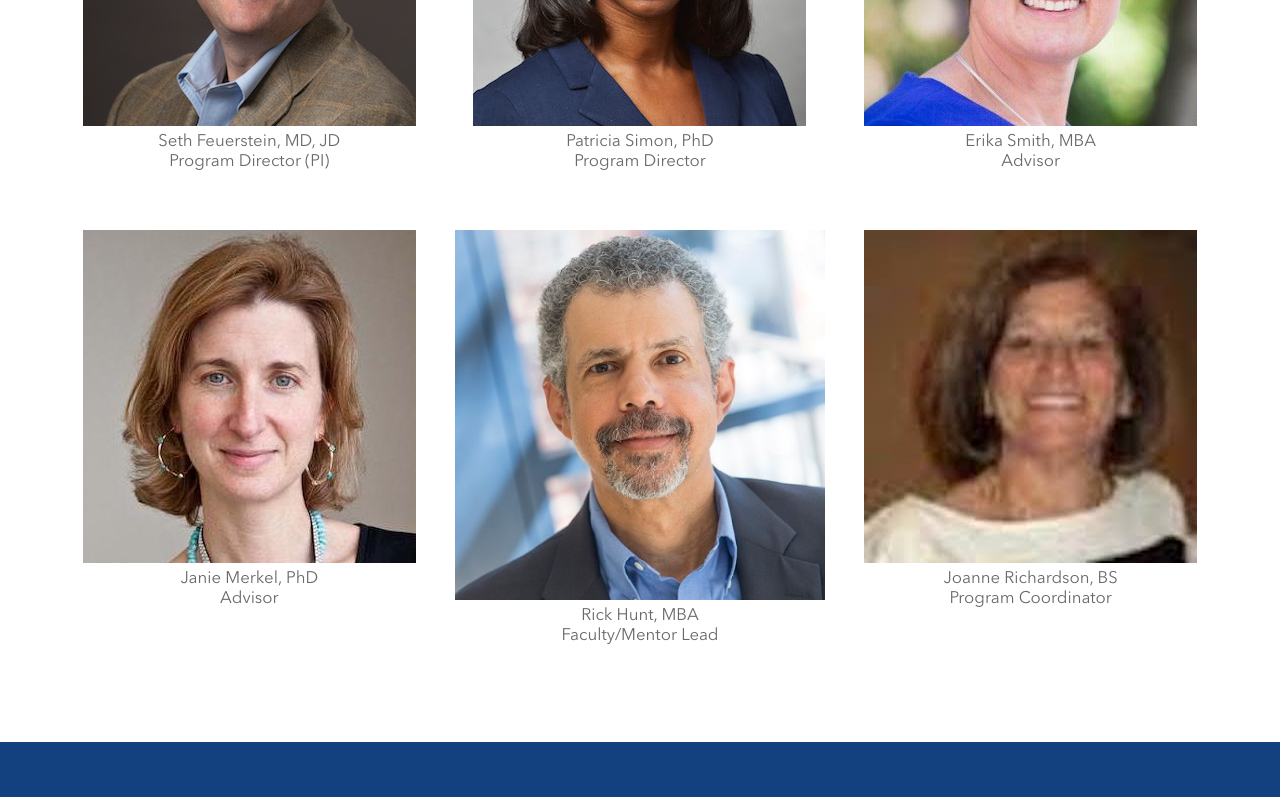
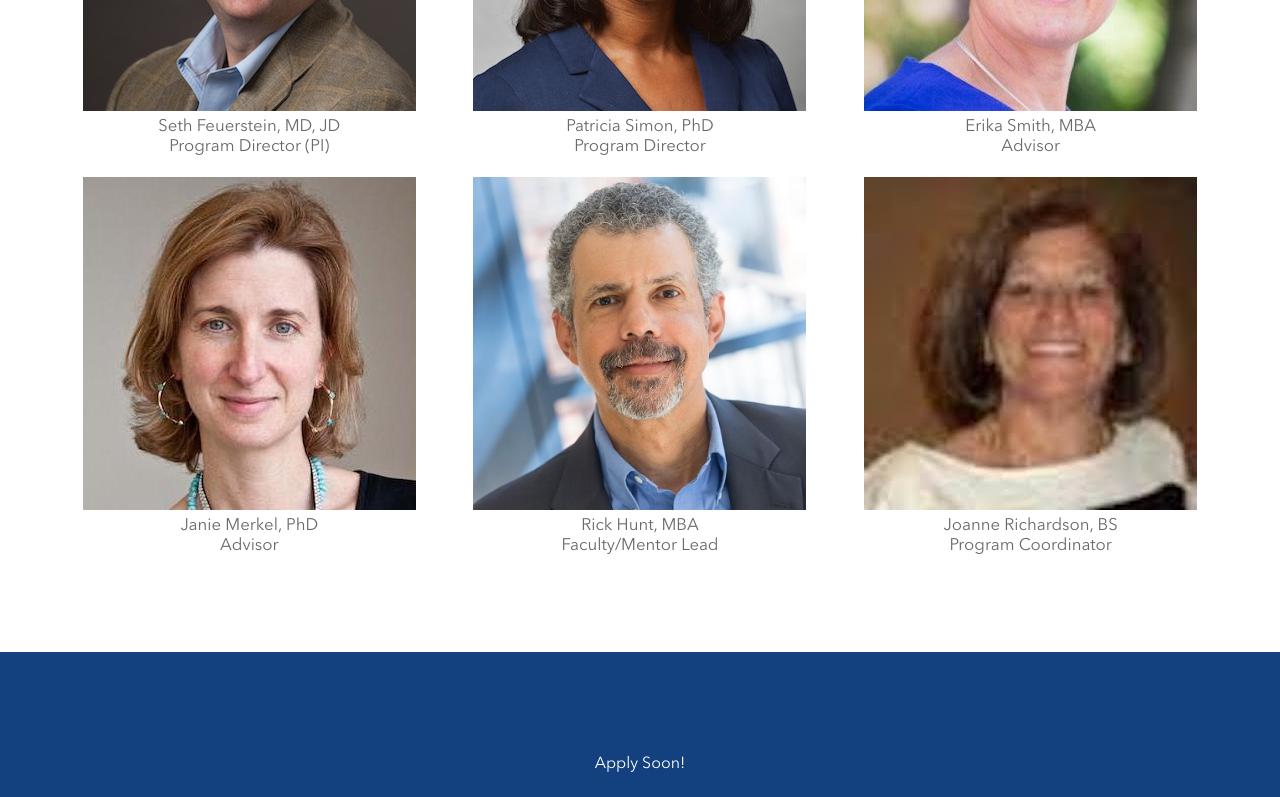
Before and after one commit to zachnewburgh/yale-innovation-to-impact, an Angular app: page / in a window 1280 px wide. Shown: the part 2895-3692 px from the top of the page. Built offline with nearby package versions, Linux system fonts and the light colour scheme.

Commit message:
fix(team): Change image max-width to 333px

```diff
--- a/src/app/team/team.component.css
+++ b/src/app/team/team.component.css
@@ -49,7 +49,7 @@
 }
 
 .team-img > img {
-    max-width: 100%;
+    max-width: 333px;
 }
 
 @media screen and (min-width: 768px) {
```
